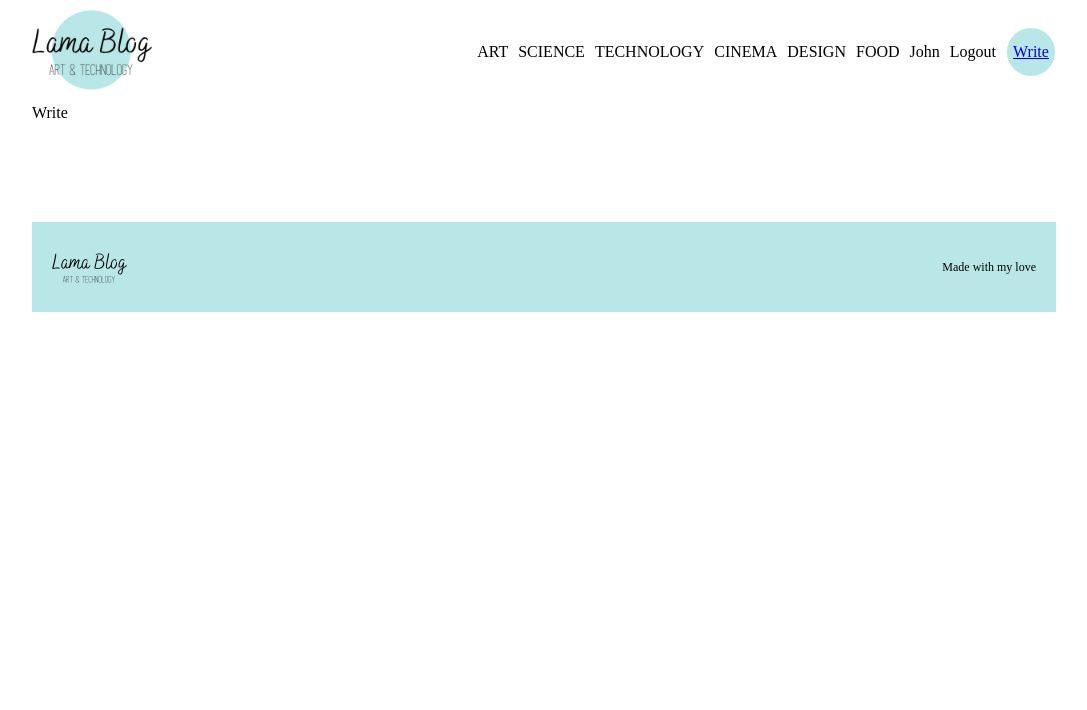
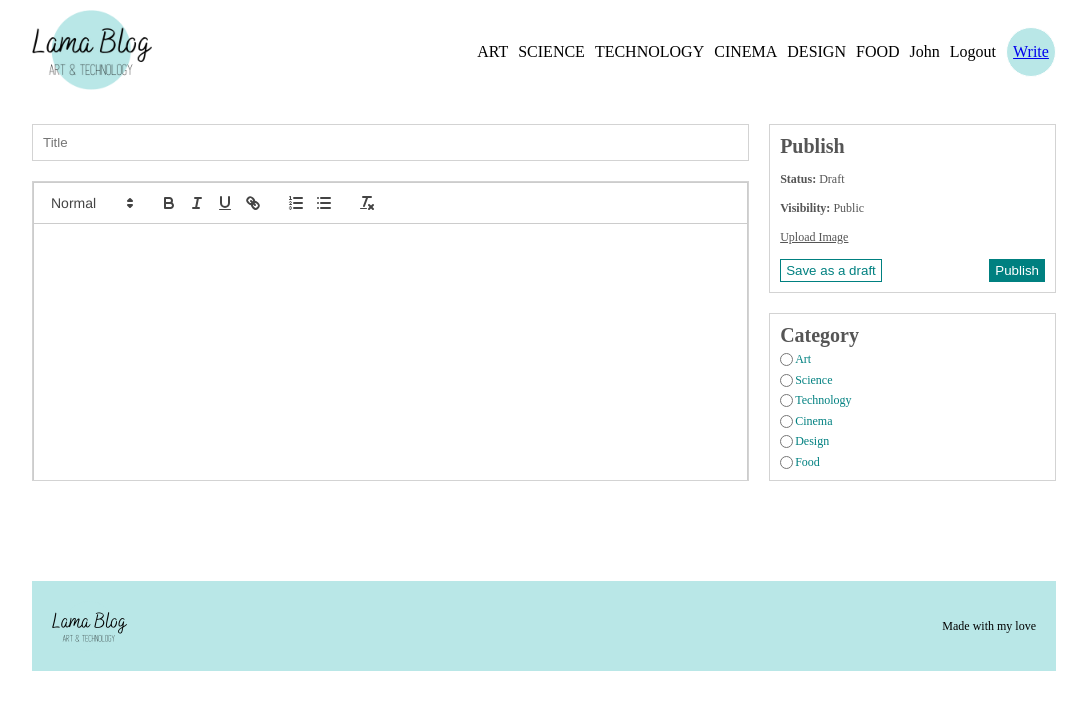
Before and after one commit to crayonzgrim/fcc-blog-app, a React (Vite) app in the folder client/: page /write in a window 1280 px wide. Shown: the top 710 px of the page, without its empty margins (96-1183 px from the left). Built offline with nearby package versions, Linux system fonts and the light colour scheme.

Commit message:
:hammer:Write component
Client page is done

```diff
--- a/client/package.json
+++ b/client/package.json
@@ -12,6 +12,7 @@
   "dependencies": {
     "react": "^18.2.0",
     "react-dom": "^18.2.0",
+    "react-quill": "^2.0.0",
     "react-router-dom": "^6.22.3",
     "sass": "^1.72.0"
   },
--- a/client/src/pages/Write.tsx
+++ b/client/src/pages/Write.tsx
@@ -1,3 +1,116 @@
+import { useState } from 'react';
+import ReactQuill from 'react-quill';
+import 'react-quill/dist/quill.snow.css';
+
 export const Write = () => {
-  return <>Write</>;
+  const [quillValue, setQuillValue] = useState('');
+  const [title, setTitle] = useState('');
+
+  return (
+    <div className="add">
+      <div className="content">
+        <input
+          type="text"
+          placeholder="Title"
+          onChange={(e) => setTitle(e.target.value)}
+        />
+        <div className="editorContainer">
+          <ReactQuill
+            className="editor"
+            theme="snow"
+            value={quillValue}
+            onChange={setQuillValue}
+          />
+        </div>
+      </div>
+      <div className="menu">
+        <div className="item">
+          <h1>Publish</h1>
+          <span>
+            <b>Status: </b> Draft
+          </span>
+          <span>
+            <b>Visibility: </b> Public
+          </span>
+          <input
+            style={{ display: 'none' }}
+            type="file"
+            id="file"
+            name="file"
+            onChange={() => {}}
+          />
+          <label className="file" htmlFor="file">
+            Upload Image
+          </label>
+          <div className="buttons">
+            <button>Save as a draft</button>
+            <button onClick={() => {}}>Publish</button>
+          </div>
+        </div>
+        <div className="item">
+          <h1>Category</h1>
+          <div className="cat">
+            <input
+              type="radio"
+              name="cat"
+              value="art"
+              id="art"
+              onChange={() => {}}
+            />
+            <label htmlFor="art">Art</label>
+          </div>
+          <div className="cat">
+            <input
+              type="radio"
+              name="cat"
+              value="science"
+              id="science"
+              onChange={() => {}}
+            />
+            <label htmlFor="science">Science</label>
+          </div>
+          <div className="cat">
+            <input
+              type="radio"
+              name="cat"
+              value="technology"
+              id="technology"
+              onChange={() => {}}
+            />
+            <label htmlFor="technology">Technology</label>
+          </div>
+          <div className="cat">
+            <input
+              type="radio"
+              name="cat"
+              value="cinema"
+              id="cinema"
+              onChange={() => {}}
+            />
+            <label htmlFor="cinema">Cinema</label>
+          </div>
+          <div className="cat">
+            <input
+              type="radio"
+              name="cat"
+              value="design"
+              id="design"
+              onChange={() => {}}
+            />
+            <label htmlFor="design">Design</label>
+          </div>
+          <div className="cat">
+            <input
+              type="radio"
+              name="cat"
+              value="food"
+              id="food"
+              onChange={() => {}}
+            />
+            <label htmlFor="food">Food</label>
+          </div>
+        </div>
+      </div>
+    </div>
+  );
 };
```
Also changed, not shown: 1 other file (tests, documents, lock files or other folders).
